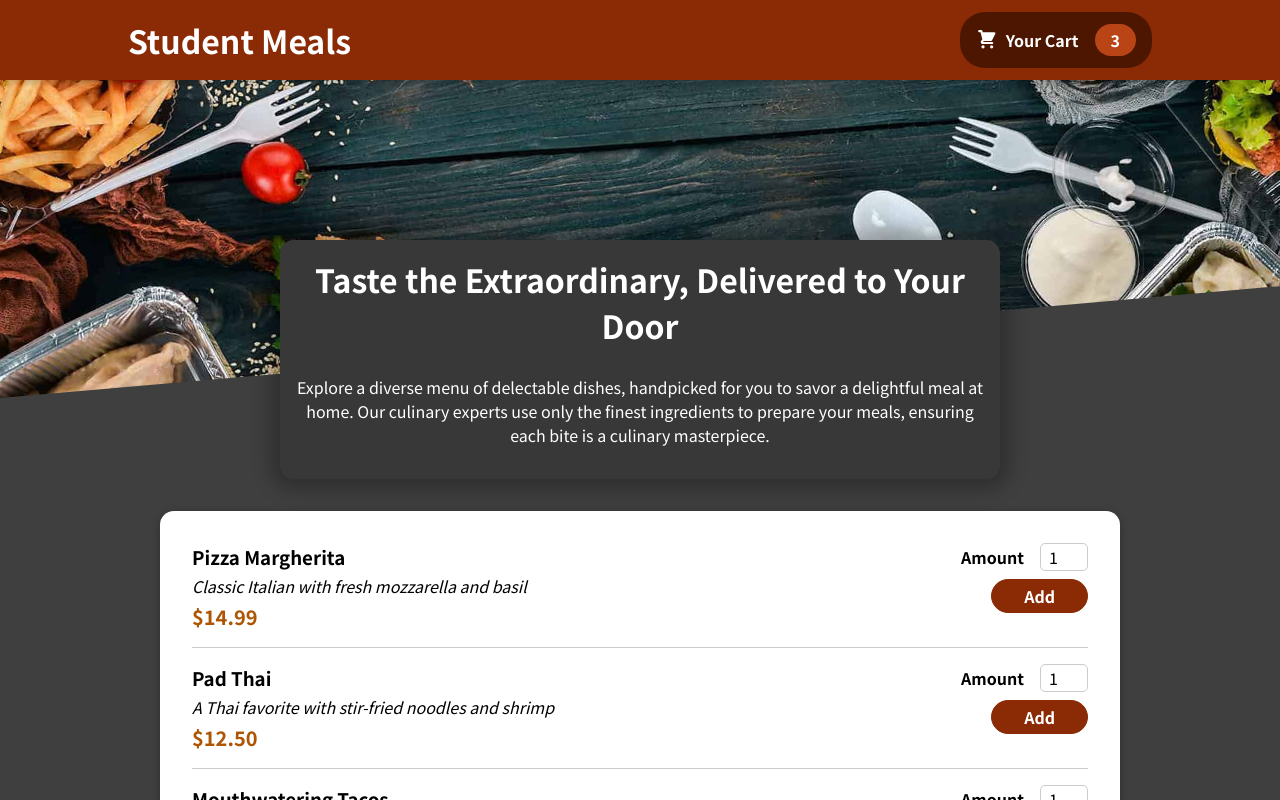
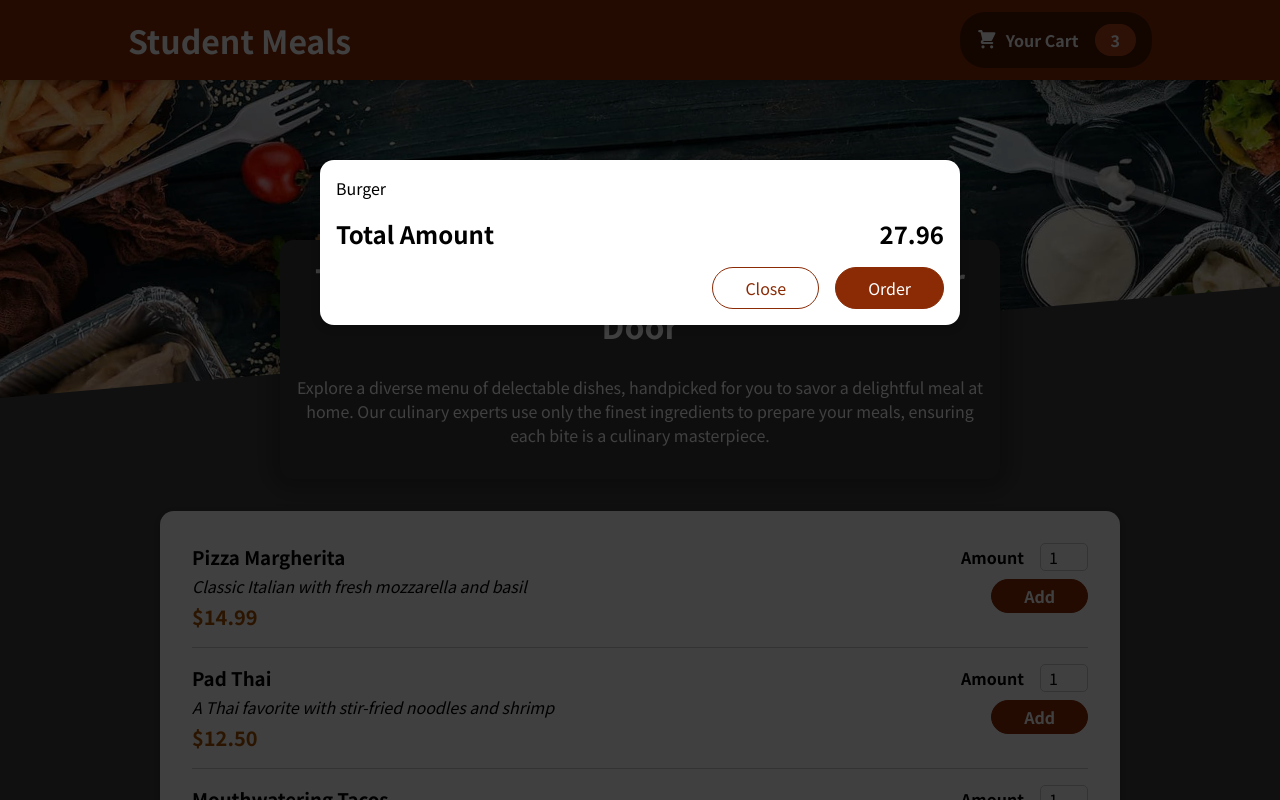
Before and after one commit to Kinshuk3/Food-Shopping-Cart-React, a React (Create React App) app: page / in a window 1280 px wide. Shown: the top 800 px of the page. Built offline with nearby package versions, Linux system fonts and the light colour scheme.

Commit message:
Added Modal component and created portals

```diff
--- a/public/index.html
+++ b/public/index.html
@@ -28,6 +28,7 @@
   </head>
   <body>
     <noscript>You need to enable JavaScript to run this app.</noscript>
+    <div id="overlays"></div>
     <div id="root"></div>
     <!--
       This HTML file is a template.
--- a/src/App.js
+++ b/src/App.js
@@ -1,10 +1,12 @@
 import React from "react";
 import Header from "./components/Layout/Header";
 import Meals from './components/Meals/Meals'
+import Cart from "./components/Cart/Cart";
 
 function App() {
   return (
     <React.Fragment>
+      <Cart />
       <Header />
       <main>
         <Meals />
--- a/src/components/Cart/Cart.js
+++ b/src/components/Cart/Cart.js
@@ -1,4 +1,5 @@
-import classes from "./Cart.module.css"
+import Modal from "../UI/Modal";
+import classes from "./Cart.module.css";
 
 const Cart = (props) => {
   const cartItems = (
@@ -9,17 +10,17 @@
     </ul>
   );
   return (
-    <div>
+    <Modal>
       {cartItems}
       <div className={classes.total}>
         <span>Total Amount</span>
         <span>27.96</span>
       </div>
-      <div className={classes.action}>
+      <div className={classes.actions}>
         <button className={classes['button--alt']}>Close</button>
         <button className={classes.button}>Order</button>
       </div>
-    </div>
+    </Modal>
   );
 };
 
--- /dev/null
+++ b/src/components/UI/Modal.js
@@ -0,0 +1,30 @@
+import React from "react"
+import ReactDOM from "react-dom"
+import classes from "./Modal.module.css"
+
+const Backdrop = (props) =>{
+    return (
+        <div className={classes.backdrop}></div>
+    )
+}
+
+const ModalOverlay = (props) =>{
+    return (
+        <div className={classes.modal}>
+            <div className={classes.content}>{props.children}</div>
+        </div>
+    )
+}
+
+const portalLocation = document.getElementById('overlays')
+const Modal = (props) => {
+
+    return (
+        <React.Fragment>
+            {ReactDOM.createPortal(<Backdrop />, portalLocation)}
+            {ReactDOM.createPortal(<ModalOverlay>{props.children}</ModalOverlay>, portalLocation)}
+        </React.Fragment>
+    )
+}
+
+export default Modal
--- /dev/null
+++ b/src/components/UI/Modal.module.css
@@ -0,0 +1,40 @@
+.backdrop {
+    position: fixed;
+    top: 0;
+    left: 0;
+    width: 100%;
+    height: 100vh;
+    z-index: 20;
+    background-color: rgba(0, 0, 0, 0.75);
+  }
+
+  .modal {
+    position: fixed;
+    top: 20vh;
+    left: 5%;
+    width: 90%;
+    background-color: white;
+    padding: 1rem;
+    border-radius: 14px;
+    box-shadow: 0 2px 8px rgba(0, 0, 0, 0.25);
+    z-index: 30;
+    animation: slide-down 300ms ease-out forwards;
+  }
+
+  @media (min-width: 768px) {
+    .modal {
+      width: 40rem;
+      left: calc(50% - 20rem);
+    }
+  }
+
+  @keyframes slide-down {
+    from {
+      opacity: 0;
+      transform: translateY(-3rem);
+    }
+    to {
+      opacity: 1;
+      transform: translateY(0);
+    }
+  }
```
